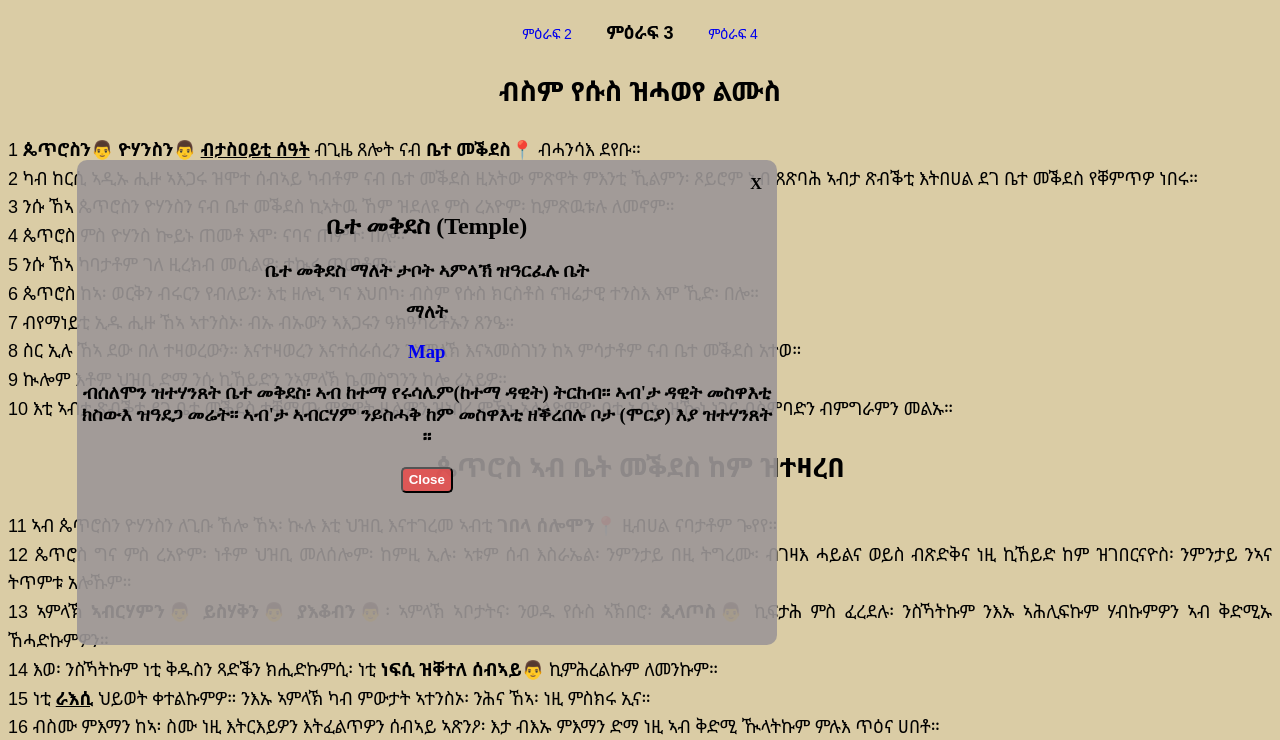
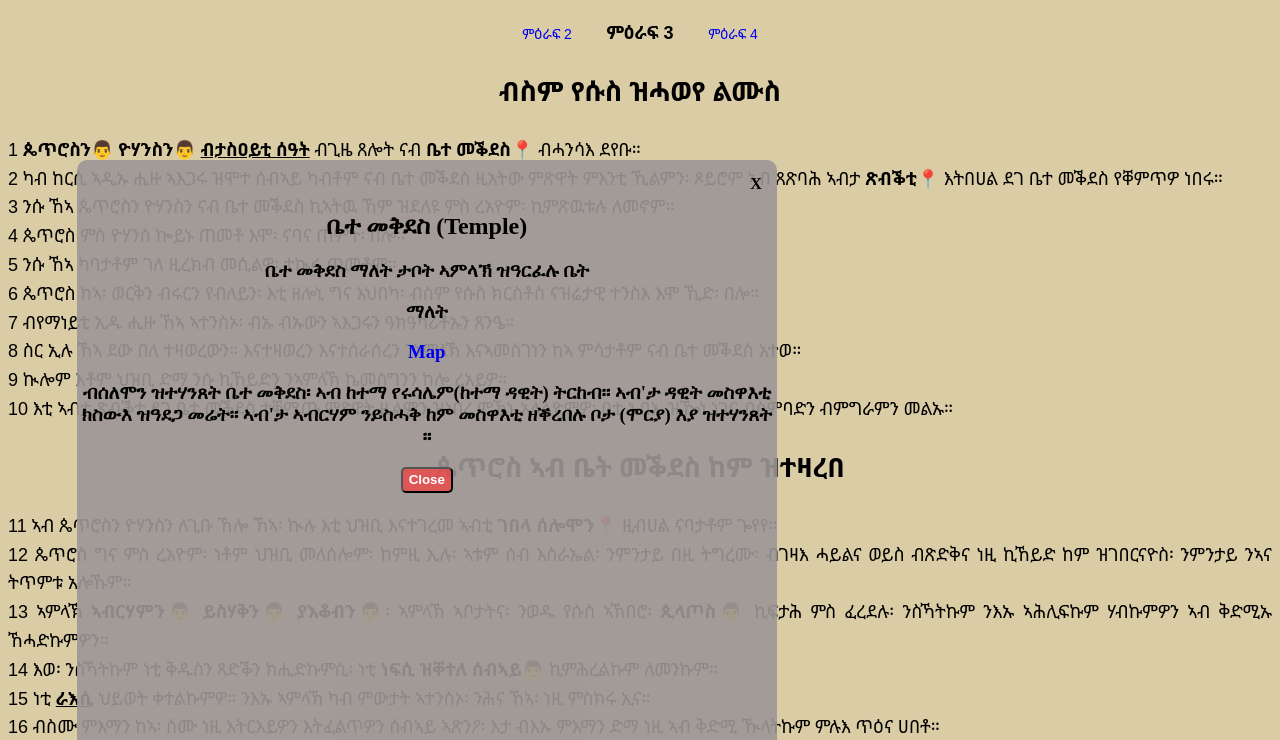
Before and after one commit to ermi-mekdi/Acts, a plain HTML site: page html/acts3.html in a window 1280 px wide. Both pictures are taken after a click on the element "ቤተ መቕደስ📍". Shown: the top 740 px of the page. Drawn offline with Linux system fonts and the light colour scheme.

Commit message:
ምጅማር 5

```diff
--- a/data/plc.js
+++ b/data/plc.js
@@ -242,6 +242,17 @@ const plc = {
     gMap: "",
     info: "ብወገን ምብራቅ ናይ ቤት መቅደስ ዝርከብ ኮይኑ ንመምሃርን ንመካቲዕን መጸለይን ኣብቲ ግዜ ይጥቀሙሉ ነይሮም። ሃዋርያት ነዚ ከም መስበኺ ይጥቀሙሉ ነይሮም",
   },
+  beautiful: {
+    name1: "ጽብቕቲ ደገ",
+    nameE1: "Beautiful",
+    nameM1: "ጽብቕቲ ደገ",
+    name2: " ",
+    nameE2: " ",
+    nameM2: " ",
+    vers: "",
+    gMap: "https://www.ritmeyer.com/2010/12/14/the-beautiful-gate-of-the-temple/",
+    info: "እዛ ጽብቕቲ ደገ ኣብ መጽሓፍ ቅዱስ ሓንሳእ ጥራይ እያ ተጠቒሳ ዘላ፡ ብዛዕባኣ ካብ ዝረኣኽዎ ሓበሬታ ኣብ map ጠውቑ።",
+  },
   end: {
     name1: " ",
     nameE1: " ",
--- a/data/ppls.js
+++ b/data/ppls.js
@@ -275,4 +275,52 @@ const person = {
     info: "ሙሴ ኩሉ ጥበብ ግብጺ ዝተመሃረ ከም ወዲ ጓል ንጉስ ዝዓበየ፡ ኣብ 40 ዓመቱ ካብ ግብጺ ወጺኡ፡ ድሕሪ 40 ዓመታት ኣምላኽ ተገልጸሉ፡ ንእስራኤል ካብ ግብጺ መሪሑ ወጺኡ።",
     man: true,
   },
+  annaHPriest: {
+    name1: "ሃና",
+    nameE1: "Annas",
+    nameM1: "ጸጋ፡ ፍትዊ",
+    name2: "",
+    nameE2: "",
+    nameM2: "",
+    title: "ሊቀ ካህናት",
+    adres: "",
+    info: "ሃና ሊቀ ካህናት ነበርን፡ ካብ ካህናት ቤተሰብ ዝመጸ እዩ። ኣብዚ ግዜ ወግዓዊ ሊቀ ካህናት ኣይነበረን፡ ይኹን እንበር ዓቢ ጽልዋ ነይርዎ፡ እቲ ወግዓዊ ሊቀ ካህናት ዝነበረ ቀያፋ ሰብኣይ ጓሉ እዩ ነይሩ።",
+    man: true,
+  },
+  caiaphas: {
+    name1: "ቀያፋ",
+    nameE1: "Caiaphas",
+    nameM1: "ሓባኢ፡ ሸፋኒ፡ ከውሒ፡ መዕቆሪ",
+    name2: "",
+    nameE2: "",
+    nameM2: "",
+    title: "ሊቀ ካህናት",
+    adres: "",
+    info: "እቲ ወግዓዊ ሊቀ ካህናት ዝነበረ ቀያፋ ሰብኣይ ጓሉ ንሃና እዩ ነይሩ። ኣብ ዮሃ11፡49-52 ...በታ ዓመት እቲኣ ሊቀ ኻህናት ነበረ እሞ፡ የሱስ በጃ ህዝቢ ኺመውት ከም ዘለዎ ተነብዩ እዩ እምበር፡ እዚ ዝበለስ ካብ ልቡ ኣይኰነን።",
+    man: true,
+  },
+  johnAnnas: {
+    name1: "ዮሃንስ",
+    nameE1: "John",
+    nameM1: "ኣምላኽ ጸጋዊ",
+    name2: "",
+    nameE2: "",
+    nameM2: "",
+    title: "",
+    adres: "",
+    info: "ዮሃንስ ወዲ ሃና  ወይ ዘመዱ ምዃኑ ይግመት",
+    man: true,
+  },
+  alexander: {
+    name1: "እስክንድሮስ",
+    nameE1: "Alexander",
+    nameM1: "ንወዲ ሰብ ዝከላኸል",
+    name2: "",
+    nameE2: "",
+    nameM2: "",
+    title: "",
+    adres: "",
+    info: "",
+    man: true,
+  },
 };
--- a/data/word.js
+++ b/data/word.js
@@ -4,7 +4,7 @@ const word = {
   መገዲሰንበት: { d: "1 ኪሎ ሜትር" },
   ሳልሰይቲሰዓት: { d: "ሰዓት 9 ንግሆ (9:00AM) ማለት እዩ" },
   ጵሮሴሊታት: { d: "ካብ ዓሌት ኣህዛብ ዝኾኑ ንእምነት ኣይሁድ ዝተቀበሉ" },
-  ጣቓ: { d: "ዝዕብሉኽ ትኪ ደመና ዶሮና" },
+  ጣቓ: { d: "ዝሽፍን(ዝዕብሉኽ) ትኪ፡ ደመና፡ ዶሮና፡" },
   ብርኪ: { d: "ኩሉ ናይ ሓባር" },
   ታስዐይቲ: { d: "ሰዓት 3 ናይ ምሸት ማለትእዩ" },
   ራእሲ: { d: "ንጉስ ፡ ምንጪ" },
--- a/html/acts3.html
+++ b/html/acts3.html
@@ -23,7 +23,7 @@
       <strong onclick="displayPerson(person.john)">ዮሃንስን&#128104;</strong>
       <u onclick="wordD(word.ታስዐይቲ, event)" >ብታስዐይቲ ሰዓት</u> ብጊዜ ጸሎት ናብ <strong onclick="disPlc(plc.temple)" >ቤተ መቕደስ📍</strong> ብሓንሳእ ደየቡ። <br />
       2 ካብ ከርሲ ኣዲኡ ሒዙ ኣእጋሩ ዝሞተ ሰብኣይ ካብቶም ናብ ቤተ መቕደስ ዚአትው ምጽዋት ምእንቲ ኺልምን፡ ጾይሮም ኣብ
-      ጸጽባሕ ኣብታ ጽብቕቲ እትበሀል ደገ ቤተ መቕደስ የቐምጥዎ ነበሩ።<br />
+      ጸጽባሕ ኣብታ <strong onclick="disPlc(plc.beautiful)" >ጽብቕቲ📍</strong> እትበሀል ደገ ቤተ መቕደስ የቐምጥዎ ነበሩ።<br />
       3 ንሱ ኸኣ ጴጥሮስን ዮሃንስን ናብ ቤተ መቕደስ ኪኣትዉ ኸም ዝደለዩ ምስ ረአዮም፡ ኪምጽዉቱሉ ለመኖም።<br />
       4 ጴጥሮስ ምስ ዮሃንስ ኰይኑ ጠመቶ እሞ፡ ናባና ጠምት፡ በሎ። <br />
       5 ንሱ ኸኣ ካባታቶም ገለ ዚረክብ መሲልዎ፡ ተኲሩ ጠመቶም። <br />
--- a/stylesheet.css
+++ b/stylesheet.css
@@ -39,7 +39,7 @@ a {
   text-align: center;
   width: 90%;
   max-width: 700px;
-  height: 60%;
+  height: 75%;
   background-color: rgba(156, 151, 151, 0.904);
   z-index: 2;
   position: fixed;
```
Also changed, not shown: html/acts4.html (+7 -3 lines), index.html (+1 -2 lines).
